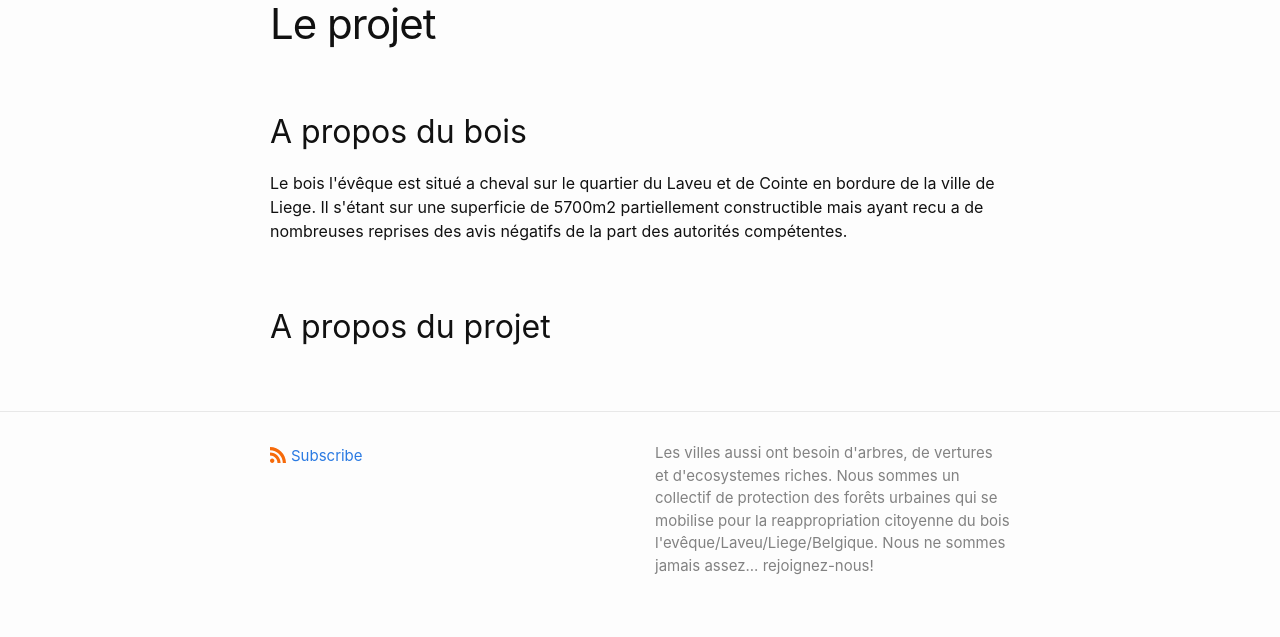
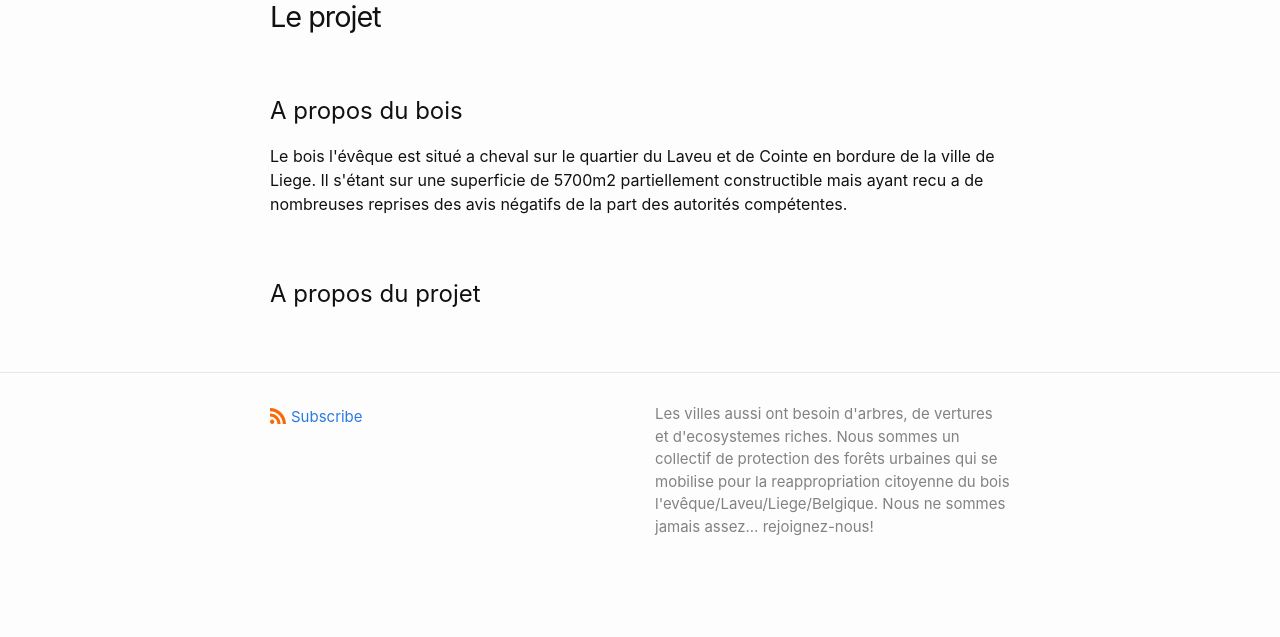
Before and after one commit to RRINKIN/lesgrenouilles.tk, a Jekyll site: the page built from pages/LeProjet.markdown, in a window 1280 px wide. Shown: the part 762-1399 px from the top of the page. Built offline with Jekyll 4.4.1, drawn with Linux system fonts in a browser that asks for light colours; after the commit the page ends 1360 px from its top, so only the background shows below that.

Commit message:
changes image

```diff
--- a/_sass/minima/_layout.scss
+++ b/_sass/minima/_layout.scss
@@ -236,7 +236,7 @@
 
 .post-link {
   display: block;
-  @include relative-font-size(1.5);
+  @include relative-font-size(1.3);
 }
 
 
@@ -250,12 +250,12 @@
 
 .post-title,
 .post-content h1 {
-  @include relative-font-size(2.625);
+  @include relative-font-size(1.8);
   letter-spacing: -1px;
   line-height: 1.15;
 
   @media screen and (min-width: $on-large) {
-    @include relative-font-size(2.625);
+    @include relative-font-size(1.8);
   }
 }
 
@@ -266,10 +266,10 @@
   h4, h5, h6 { margin-top: $spacing-unit }
 
   h2 {
-    @include relative-font-size(1.75);
+    @include relative-font-size(1.5);
 
     @media screen and (min-width: $on-large) {
-      @include relative-font-size(2);
+      @include relative-font-size(1.5);
     }
   }
 
```
Also changed, not shown: 1 other file.
